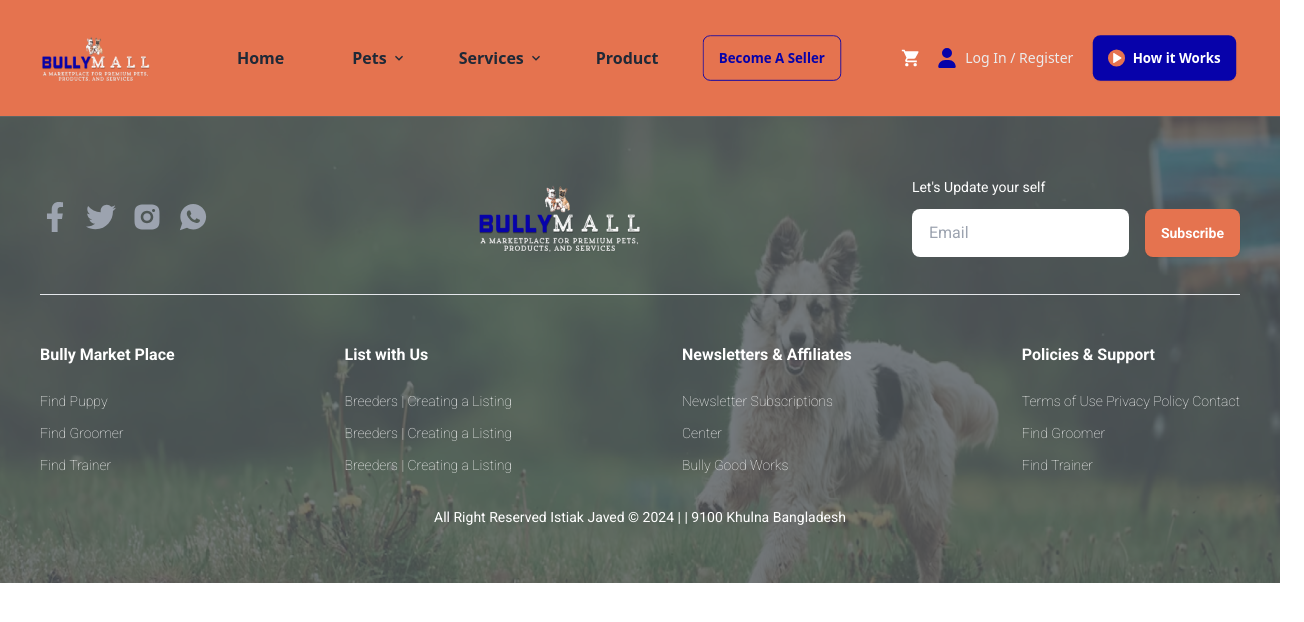
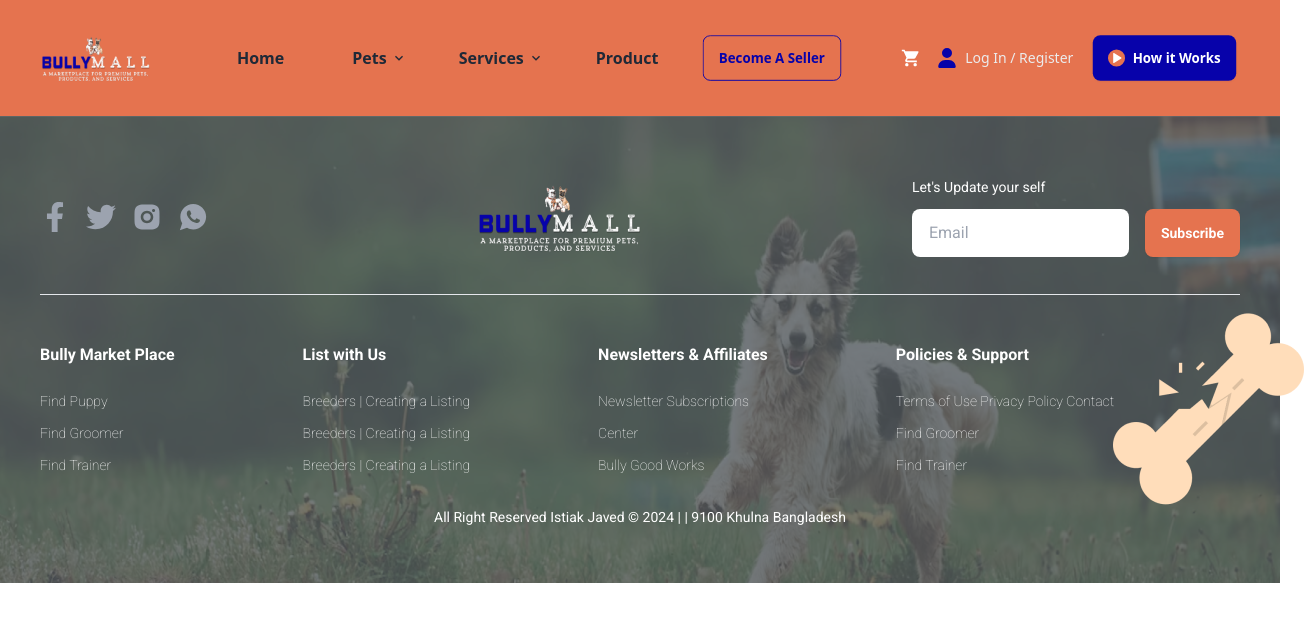
Before and after one commit to Anikcse18/BullyMall, a React app: page / in a window 1280 px wide. Shown: the top 622 px of the page, 1304 px wide, since content can reach past the window. Built offline with nearby package versions, Linux system fonts and the light colour scheme; the HTML template or start-up script is replaced by a standard one.

Commit message:
footer done

```diff
--- a/src/LayoutPage/Footer.jsx
+++ b/src/LayoutPage/Footer.jsx
@@ -37,7 +37,7 @@
                   placeholder="Email"
                   className="input join-item text-black mt-3"
                 />
-                <button className="btn border-none btn-primary join-item bg-[#E5734F] ml-4 text-white hover:bg-[#0702AA]">
+                <button className="btn border-none btn-primary join-item bg-[#E5734F] ml-4 mt-1 lg:mt-0 text-white hover:bg-[#0702AA]">
                   Subscribe
                 </button>
               </div>
@@ -46,7 +46,7 @@
           {/* LowerPart */}
 
           <section className="mt-7 lg:mt-12">
-            <div className="flex flex-col lg:flex-row space-y-5 lg:space-y-0 justify-between items-center text-center lg:text-left">
+            <div className="lg:relative flex flex-col lg:flex-row space-y-5 lg:space-y-0 lg:gap-x-32 items-center text-center lg:text-left">
               <div>
                 <h1 className="font-semibold">Bully Market Place</h1>
                 <ul className="space-y-3 text-sm mt-3 lg:mt-6 font-thin">
@@ -79,6 +79,11 @@
                   <li>Find Trainer</li>
                 </ul>
               </div>
+              <img
+                src="./image20.png"
+                alt=""
+                className="hidden lg:block lg:absolute lg:-right-16"
+              />
             </div>
             <p className="text-center mt-8  text-sm">
               All Right Reserved Istiak Javed © 2024 | | 9100 Khulna Bangladesh
```
Also changed, not shown: public/image20.png (renamed from public/image 20.png).
